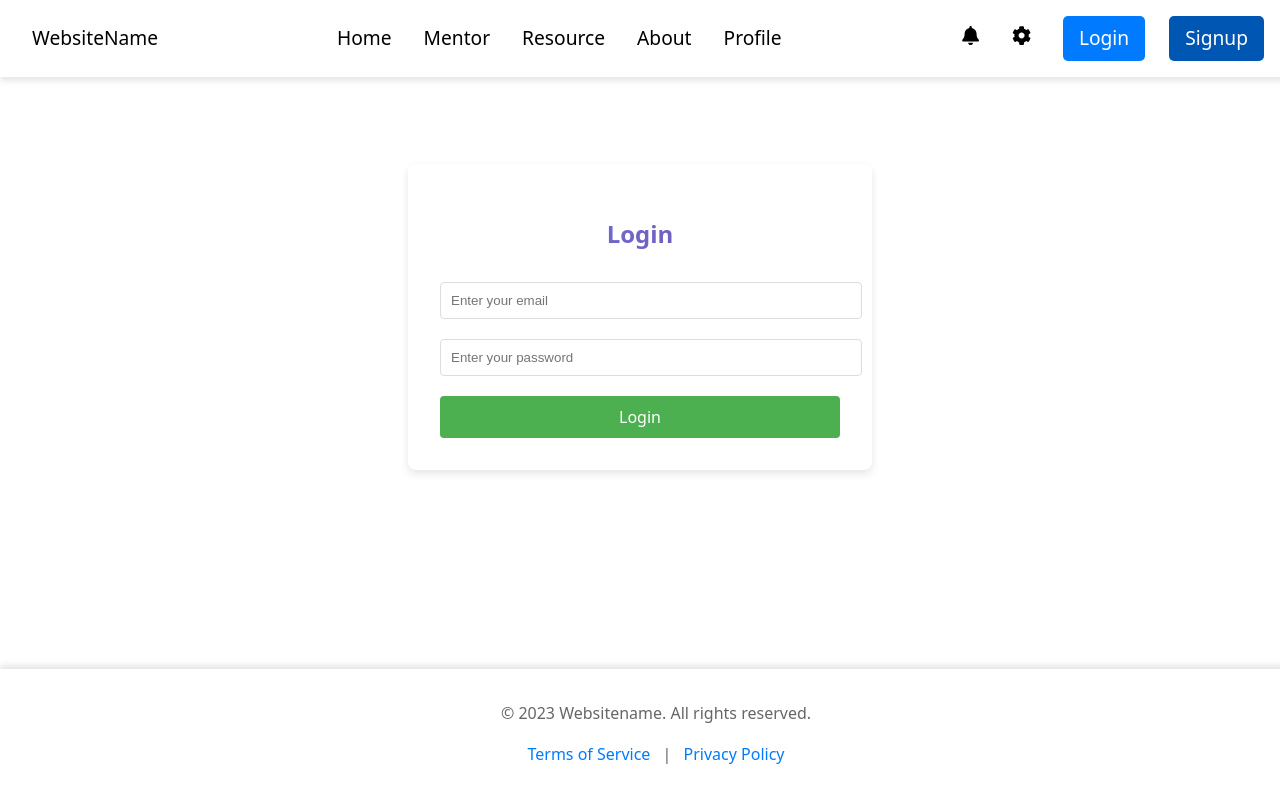
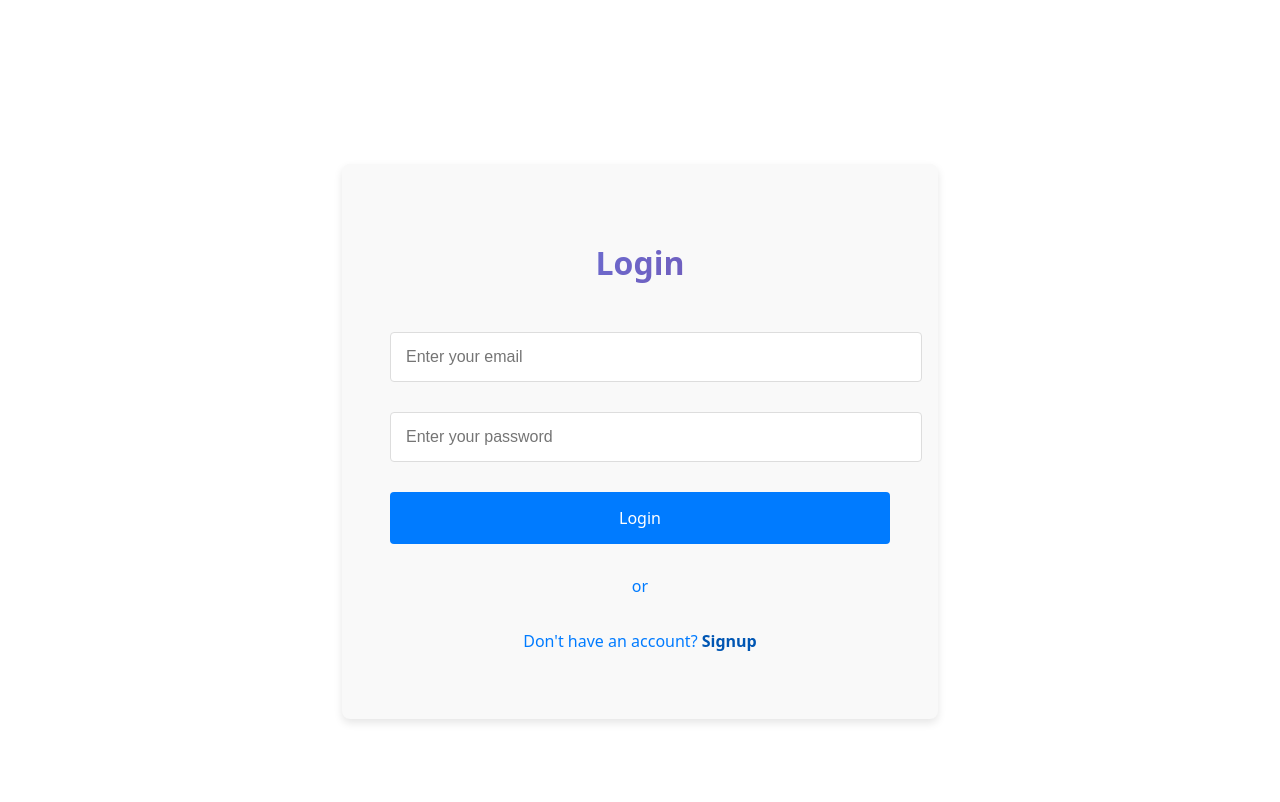
Before and after one commit to sathya2809/GBS-Diversity, a React (Vite) app in the folder Client/: page /login in a window 1280 px wide. Shown: the top 802 px of the page. Built offline with nearby package versions, Linux system fonts and the light colour scheme.

Commit message:
Settings implemented

```diff
--- a/Client/src/App.jsx
+++ b/Client/src/App.jsx
@@ -1,5 +1,5 @@
 import React from 'react'
-import { BrowserRouter as Router, Route, Routes } from 'react-router-dom'
+import { BrowserRouter as Router, Route, Routes, useLocation } from 'react-router-dom'
 import Home from './Pages/Home'
 import Mentor from './Pages/Mentor'
 import About from './Pages/About'
@@ -8,18 +8,19 @@ import Settings from './Pages/Settings'
 import Login from './Pages/Auth/Login'
 import Signup from './Pages/Auth/Signup'
 import Notifications from './Pages/Notifications'
-import Resource from './Pages/Resource' // Import Resource page
+import Resource from './Pages/Resource'
 import Header from './Components/Common/Header'
-import Footer from './Components/Common/Footer' // Import Footer component
+import Footer from './Components/Common/Footer'
 import { ThemeProvider } from './Context/ThemeToggle.jsx'
 import './App.css'
 
-const App = () => {
+const AppContent = () => {
+  const location = useLocation();
+  const isAuthPage = location.pathname === '/login' || location.pathname === '/signup';
+
   return (
-    <ThemeProvider>
-      <div className="app">
-        <Router>
-          <Header />
+    <>
+      {!isAuthPage && <Header />}
       <div className="content">
         <Routes>
           <Route path="/" element={<Home />} />
@@ -33,11 +34,21 @@ const App = () => {
           <Route path="/notifications" element={<Notifications />} />
         </Routes>
       </div>
-          <Footer /> {/* Add Footer component */}
+      {!isAuthPage && <Footer />}
+    </>
+  );
+};
+
+const App = () => {
+  return (
+    <ThemeProvider>
+      <div className="app">
+        <Router>
+          <AppContent />
         </Router>
       </div>
     </ThemeProvider>
   )
 }
 
-export default App
+export default App;
--- a/Client/src/Components/Home/Welcome.jsx
+++ b/Client/src/Components/Home/Welcome.jsx
@@ -7,10 +7,10 @@ const Welcome = () => {
     <div className="welcome-section">
       <div className="welcome-content">
         <h1 className="welcome-title" style={{ color: 'white' }}>Welcome to WebsiteName</h1>
-        <p className="welcome-text">Your career mentorship platform</p>
-        <p className="welcome-text">Your dashboard provides a quick snapshot of your mentorship journey.</p>
-        <p className="welcome-text">Connect with experienced mentors, access valuable resources, and track your progress.</p>
-        <Link to="/mentor" className="mentor-dashboard-btn">Go to Mentor Dashboard</Link>
+        <p className="welcome-text" style={{ color: 'white' }}>Your career mentorship platform</p>
+        <p className="welcome-text" style={{ color: 'white' }}>Your dashboard provides a quick snapshot of your mentorship journey.</p>
+        <p className="welcome-text" style={{ color: 'white' }}>Connect with experienced mentors, access valuable resources, and track your progress.</p>
+        <Link to="/mentor" className="mentor-dashboard-btn" style={{ color: 'white', textDecoration: 'none', padding: '10px 20px', backgroundColor: '#007bff', borderRadius: '5px', transition: 'background-color 0.3s ease' }} onMouseEnter={(e) => e.target.style.backgroundColor = '#0056b3'} onMouseLeave={(e) => e.target.style.backgroundColor = '#007bff'}>Go to Mentor Dashboard</Link>
       </div>
     </div>
   )
--- a/Client/src/Pages/Auth/Login.jsx
+++ b/Client/src/Pages/Auth/Login.jsx
@@ -1,13 +1,20 @@
 import React, { useState } from 'react';
+import { useNavigate, Link } from 'react-router-dom';
 import '../../Styles/Auth.css';
 
 const Login = () => {
     const [email, setEmail] = useState('');
     const [password, setPassword] = useState('');
+    const navigate = useNavigate();
 
     const handleLogin = (e) => {
         e.preventDefault();
+        if (!email || !password) {
+            alert('Please fill in all fields!');
+            return;
+        }
         console.log('Login Data:', { email, password });
+        navigate('/');
     };
 
     return (
@@ -30,6 +37,8 @@ const Login = () => {
                 />
                 <button type="submit">Login</button>
             </form>
+            <p>or</p>
+            <p>Don't have an account? <Link to="/signup">Signup</Link></p>
         </div>
     );
 };
--- a/Client/src/Pages/Auth/Signup.jsx
+++ b/Client/src/Pages/Auth/Signup.jsx
@@ -1,12 +1,14 @@
 import React, { useState } from 'react';
+import { useNavigate, Link } from 'react-router-dom';
 import '../../Styles/Auth.css';
-
 
 const Signup = () => {
     const [username, setUsername] = useState('');
     const [email, setEmail] = useState('');
     const [password, setPassword] = useState('');
     const [confirmPassword, setConfirmPassword] = useState('');
+    const [role, setRole] = useState('mentee'); // Add role state
+    const navigate = useNavigate();
 
     const handleSignup = (e) => {
         e.preventDefault();
@@ -14,7 +16,12 @@ const Signup = () => {
             alert('Passwords do not match!');
             return;
         }
-        console.log('Signup Data:', { username, email, password });
+        if (!username || !email || !password || !confirmPassword) {
+            alert('Please fill in all fields!');
+            return;
+        }
+        console.log('Signup Data:', { username, email, password, role });
+        navigate('/');
     };
 
     return (
@@ -23,7 +30,7 @@ const Signup = () => {
             <form onSubmit={handleSignup}>
                 <input
                     type="text"
-                    placeholder="Enter your username"
+                    placeholder="Enter your name"
                     value={username}
                     onChange={(e) => setUsername(e.target.value)}
                     required
@@ -49,8 +56,14 @@ const Signup = () => {
                     onChange={(e) => setConfirmPassword(e.target.value)}
                     required
                 />
+                <select value={role} onChange={(e) => setRole(e.target.value)} required>
+                    <option value="mentee">Mentee</option>
+                    <option value="mentor">Mentor</option>
+                </select>
                 <button type="submit">Signup</button>
             </form>
+            <p>or</p>
+            <p>Already have an account? <Link to="/login">Login</Link></p>
         </div>
     );
 };
--- a/Client/src/Styles/Auth.css
+++ b/Client/src/Styles/Auth.css
@@ -1,37 +1,66 @@
 .auth-container {
-    max-width: 400px;
+    max-width: 500px; /* Increase width */
     margin: 100px auto;
-    padding: 2rem;
+    padding: 3rem; /* Increase padding */
     box-shadow: 0 4px 8px rgba(0, 0, 0, 0.1);
     border-radius: 8px;
-    background-color: #fff;
+    background-color: #f9f9f9; /* Light background color */
     text-align: center;
 }
 
 h2 {
-    margin-bottom: 20px;
+    margin-bottom: 30px; /* Increase margin */
     color: #333;
+    font-size: 2rem; /* Increase font size */
 }
 
-input {
+input, select {
     width: 100%;
-    padding: 10px;
-    margin: 10px 0;
+    padding: 15px; /* Increase padding */
+    margin: 15px 0; /* Increase margin */
     border: 1px solid #ddd;
     border-radius: 4px;
+    font-size: 1rem; /* Increase font size */
 }
 
 button {
     width: 100%;
-    padding: 10px;
-    background-color: #4CAF50;
+    padding: 15px; /* Increase padding */
+    background-color: #007BFF; /* Blue color */
     color: #fff;
     border: none;
     border-radius: 4px;
     cursor: pointer;
+    margin-top: 15px; /* Increase margin */
+    font-size: 1rem; /* Increase font size */
+    transition: background-color 0.3s ease; /* Add transition */
+}
+
+button:hover {
+    background-color: #0056b3; /* Darker blue */
+}
+
+.google-login-btn {
+    background-color: #db4437;
     margin-top: 10px;
 }
 
-button:hover {
-    background-color: #45a049;
+.google-login-btn:hover {
+    background-color: #c33d2e;
 }
+
+p {
+    margin-top: 30px; /* Increase margin */
+    color: #007BFF; /* Blue color */
+    font-size: 1rem; /* Increase font size */
+}
+
+p a {
+    color: #0056b3; /* Darker blue */
+    text-decoration: none;
+    font-weight: bold; /* Make text bold */
+}
+
+p a:hover {
+    text-decoration: underline;
+}
--- a/Client/src/Styles/Home/Welcome.css
+++ b/Client/src/Styles/Home/Welcome.css
@@ -18,7 +18,7 @@
   left: 0;
   width: 100%;
   height: 100%;
-  background: linear-gradient(135deg, rgba(169, 158, 242, 0.9), rgba(187, 110, 235, 0.9)); /* Linear gradient background */
+  background: linear-gradient(135deg, rgba(145, 176, 227, 0.9), rgba(176, 132, 221, 0.9)); /* Linear gradient background */
   z-index: 1;
 }
 
@@ -36,7 +36,7 @@
   animation: slideIn 1.5s ease-in-out; /* Animation */
 }
 
-.welcome-section p {
+.welcome-text {
   margin: 0.5rem 0 0;
   font-size: 1.5rem;
   color: white; /* Change text color to white */
@@ -61,6 +61,11 @@
   box-shadow: 0 6px 8px rgba(0, 0, 0, 0.2); /* Enhance shadow on hover */
 }
 
+.mentor-dashboard-btn:active {
+  transform: scale(0.95);
+  box-shadow: 0 2px 4px rgba(0, 0, 0, 0.2); /* Add active state effect */
+}
+
 @keyframes fadeIn {
   from {
     opacity: 0;
--- a/Client/src/Styles/Resource.css
+++ b/Client/src/Styles/Resource.css
@@ -27,6 +27,7 @@
   border-radius: 8px;
   padding: 0.5rem 1rem;
   box-shadow: 0 2px 4px rgba(0,0,0,0.1);
+  position: relative;
 }
 
 .search-icon {
@@ -46,15 +47,23 @@
 }
 
 .filter-btn {
-  display: flex;
-  align-items: center;
-  gap: 0.5rem;
+  position: absolute;
+  right: 10px;
   background: #764ba2;
   color: white;
   border: none;
-  padding: 0.5rem 1rem;
+  padding: 0.5rem;
   border-radius: 4px;
   cursor: pointer;
+  font-size: 0.9rem;
+  display: flex;
+  align-items: center;
+  justify-content: center;
+  transition: background-color 0.3s ease, transform 0.3s ease, box-shadow 0.3s ease;
+}
+
+.filter-btn:hover {
+  background-color: #8050af;
 }
 
 .category-grid {
@@ -70,7 +79,7 @@
   align-items: center;
   gap: 1rem;
   padding: 1.5rem;
-  background: white;
+  background: #7a76d7; /* Default background color */
   border-radius: 8px;
   border: none;
   cursor: pointer;
@@ -79,16 +88,16 @@
 
 .category-card svg {
   font-size: 2rem;
-  color: #764ba2;
+  color: #333; /* Default icon color */
 }
 
 .category-card.active {
-  background: #764ba2;
+  background: #764ba2; /* Selected background color */
   color: white;
 }
 
 .category-card.active svg {
-  color: white;
+  color: white; /* Selected icon color */
 }
 
 .resource-grid {
```
Lines whose indentation alone changed are shown as unchanged.
